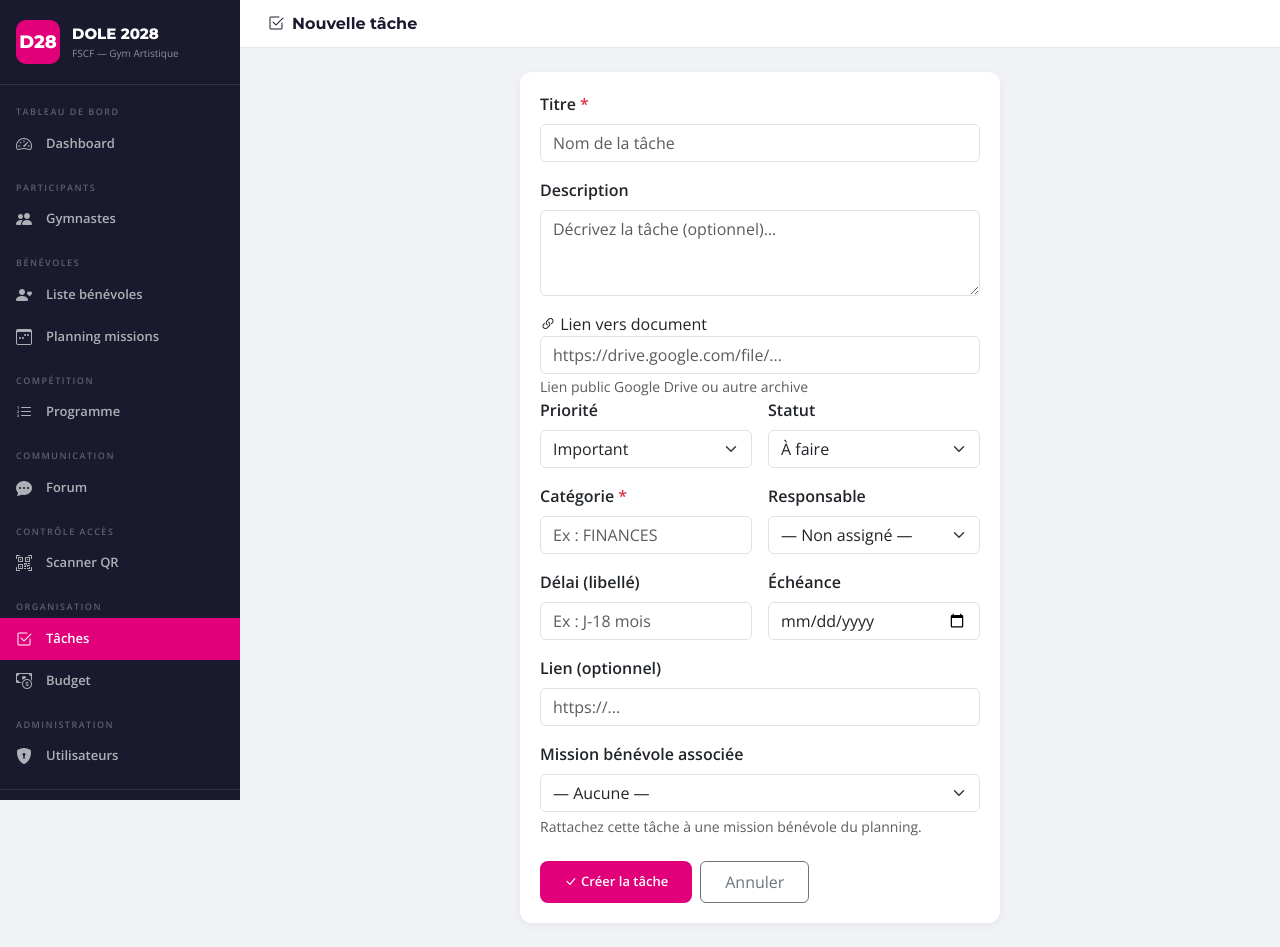
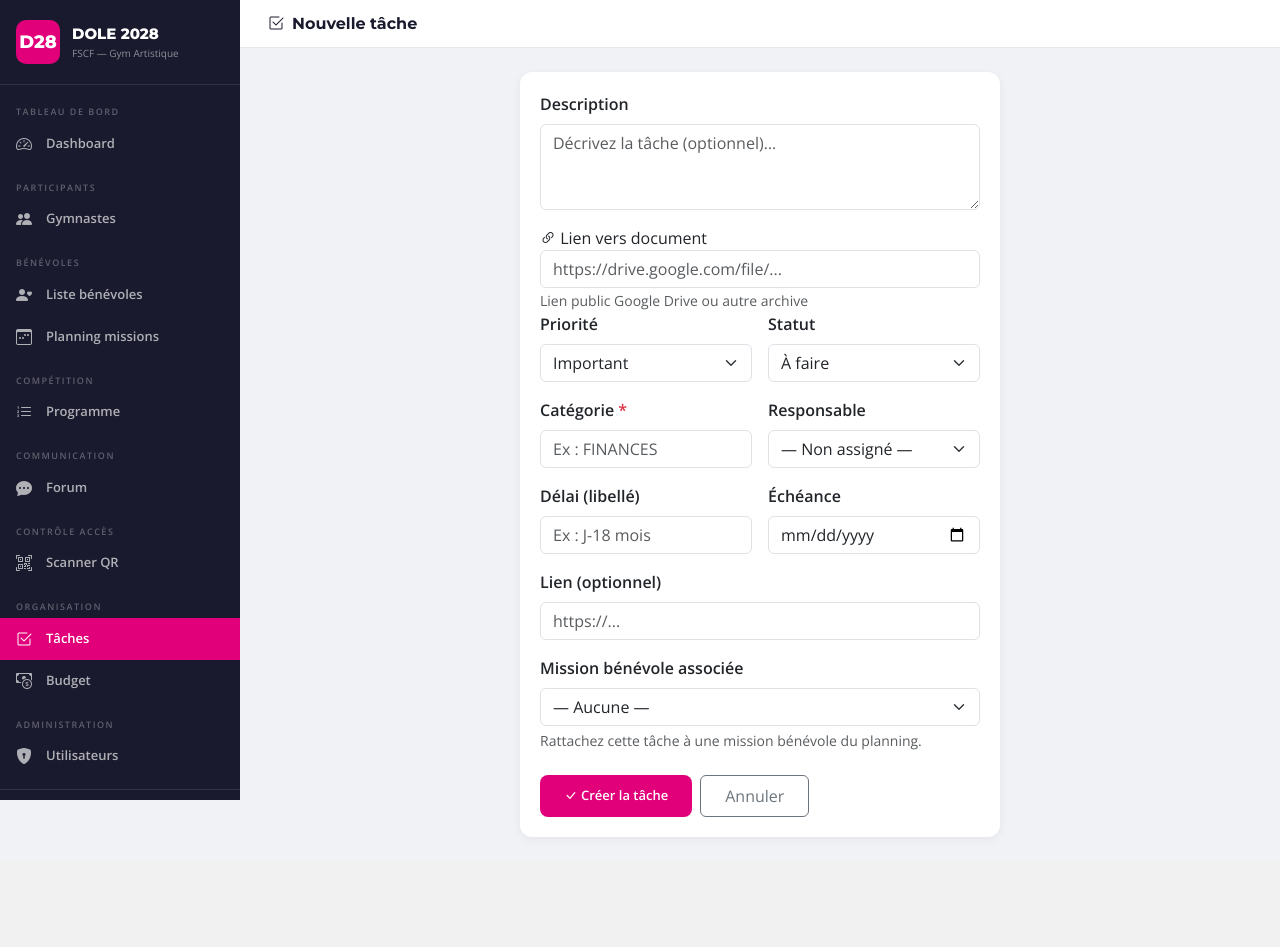
Before and after one commit to ugddole/Federaux-2028, a Flask app: page /taches/new in a window 1280 px wide. After the commit the page ends 837 px from the top, so only its background shows below. Run offline with Flask 3, Linux system fonts and the light colour scheme; a user stored in the database is signed in; data comes from the database, SQL or seed files in the repository.

Commit message:
Update tache_form.html

```diff
--- a/templates/tache_form.html
+++ b/templates/tache_form.html
@@ -10,12 +10,6 @@
 <div class="fscf-card">
   <div class="fscf-card-body">
     <form method="POST">
-
-      <div class="mb-3">
-        <label class="form-label fw-bold">Titre <span class="text-danger">*</span></label>
-        <input type="text" name="titre" class="form-control" required maxlength="200"
-               value="{{ item.titre if item else '' }}" placeholder="Nom de la tâche">
-      </div>
 
       <div class="mb-3">
         <label class="form-label fw-bold">Description</label>
```
